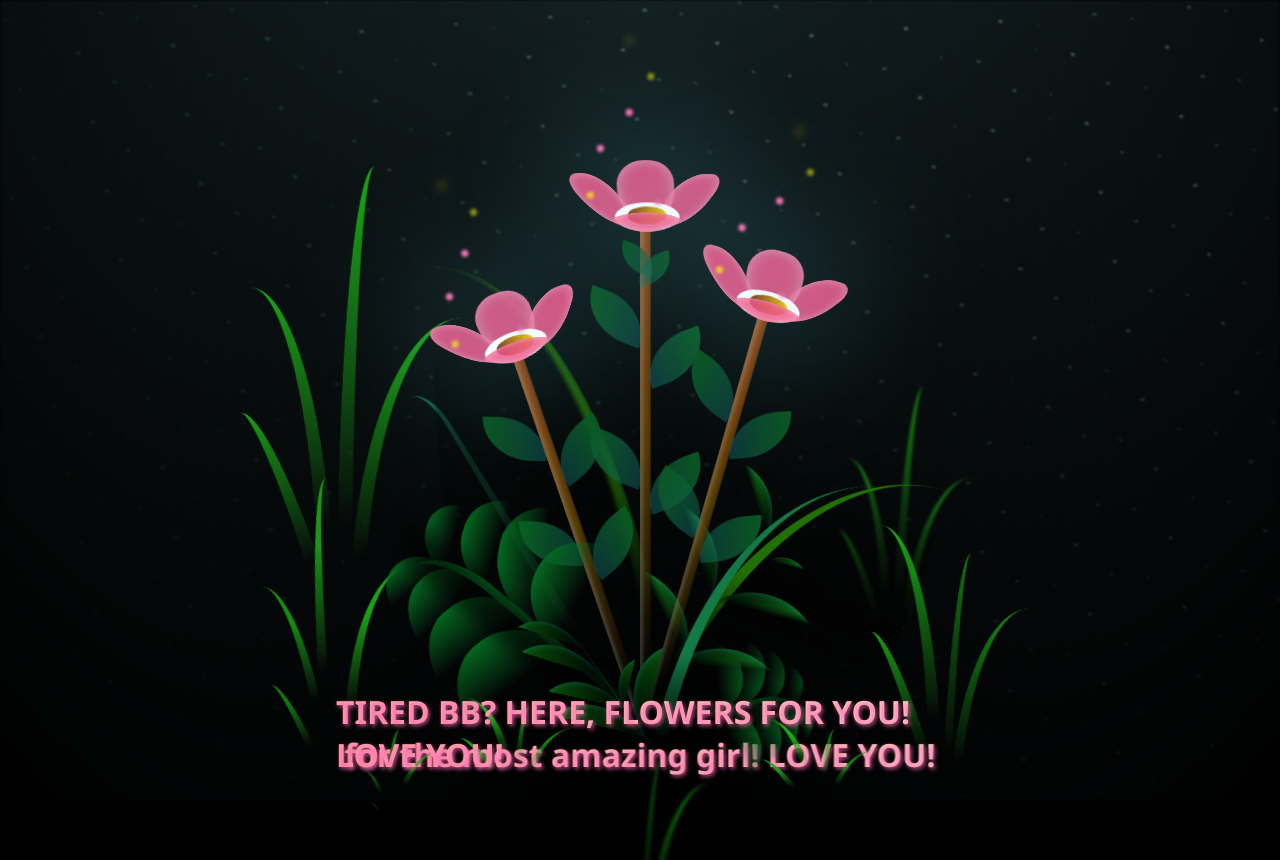
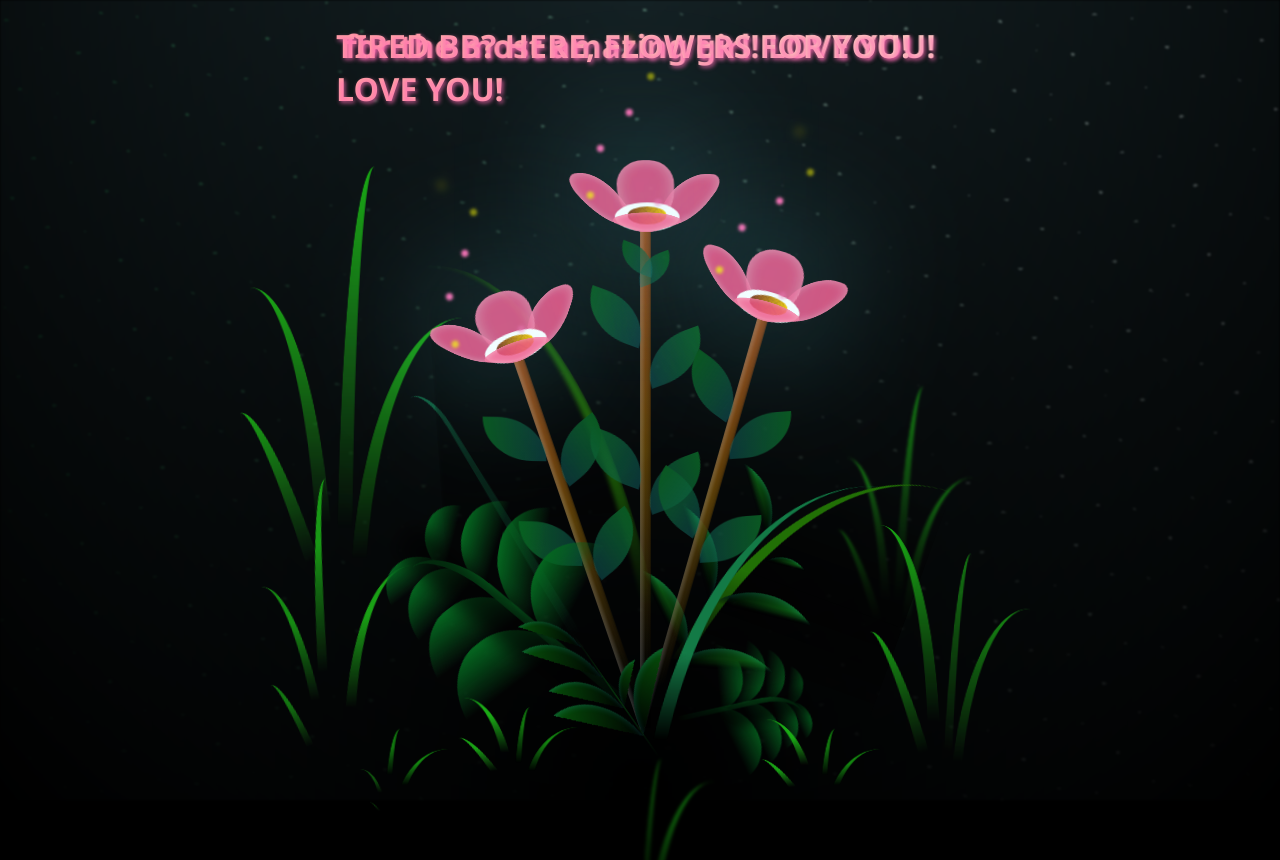
Before and after one commit to Yureey11111111111/BB, a plain HTML site: page index.html in a window 1280 px wide. Shown: the top 860 px of the page. Drawn offline with Linux system fonts and the light colour scheme.

Commit message:
style.css

```diff
--- a/style.css
+++ b/style.css
@@ -1319,15 +1319,24 @@ body {
   -webkit-animation-play-state: paused !important;
           animation-play-state: paused !important;
 }
+/* Make the scene container relatively positioned so the message can be placed within it */
+.scene {
+  position: relative;
+  /* Adjust z-index if necessary to place it above the background */
+  z-index: 10;
+}
+
+/* Position the message at the top center of the scene */
 .message {
-    position: fixed;
-    bottom: 2vmin;
+  position: absolute;
+  top: 2vmin;
   left: 50%;
   transform: translateX(-50%);
   font-family: 'Segoe UI', Tahoma, Geneva, Verdana, sans-serif;
   font-size: 2rem;
   font-weight: bold;
-    color: #ff69b4; /* a vivid pink */
+  /* Use your pink theme */
+  color: #ff69b4;
   text-shadow: 0.2vmin 0.2vmin 0.5vmin rgba(255, 105, 180, 0.7);
   background: linear-gradient(45deg, #ff9a9e, #fad0c4);
   -webkit-background-clip: text;
@@ -1337,11 +1346,11 @@ body {
   animation: fadeIn 2s ease-out forwards;
 }
 
-  /* Simple fade-in animation */
+/* Fade-in animation */
 @keyframes fadeIn {
   0% {
     opacity: 0;
-      transform: translate(-50%, 10vmin);
+    transform: translate(-50%, -5vmin);
   }
   100% {
     opacity: 1;
```
Lines whose indentation alone changed are shown as unchanged.
